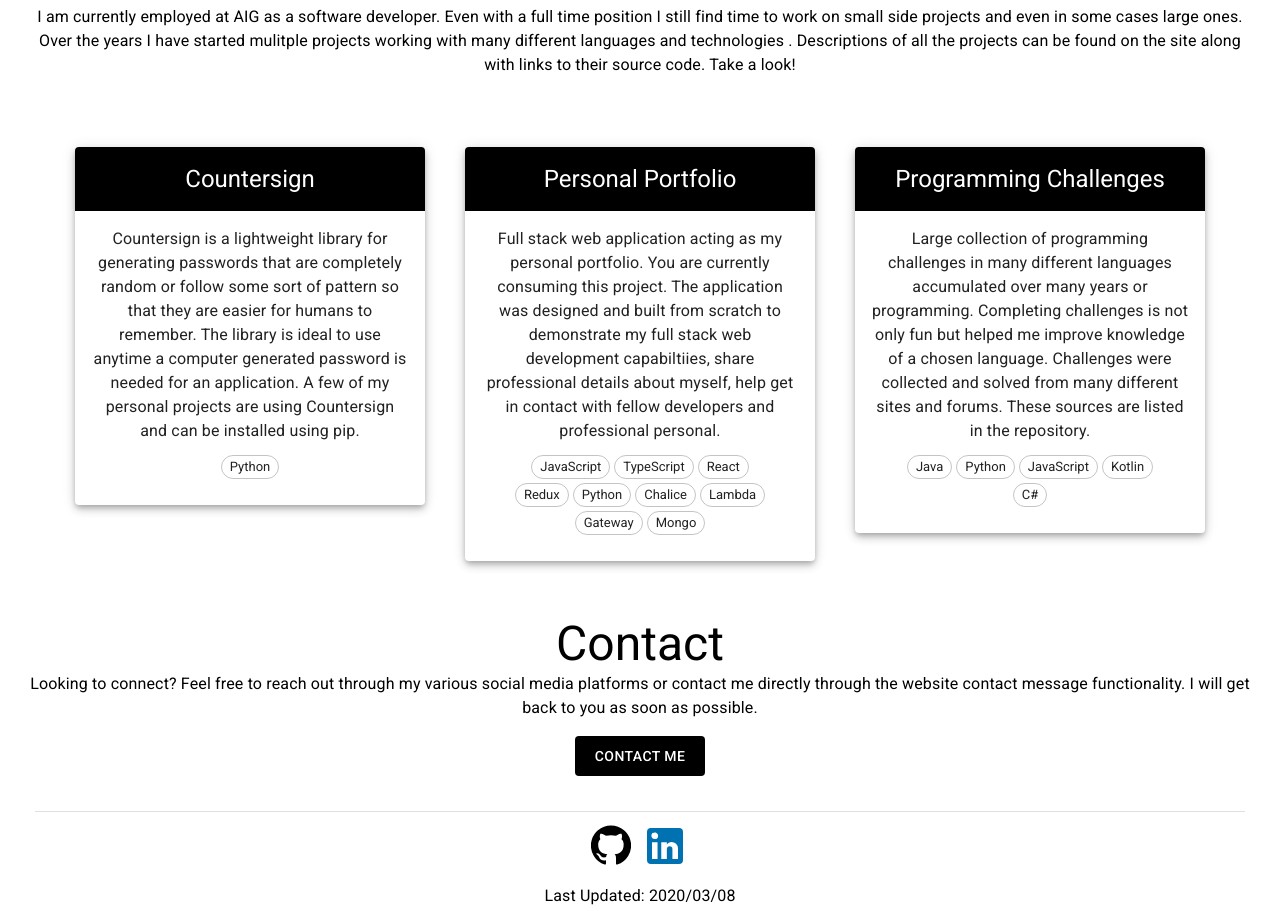
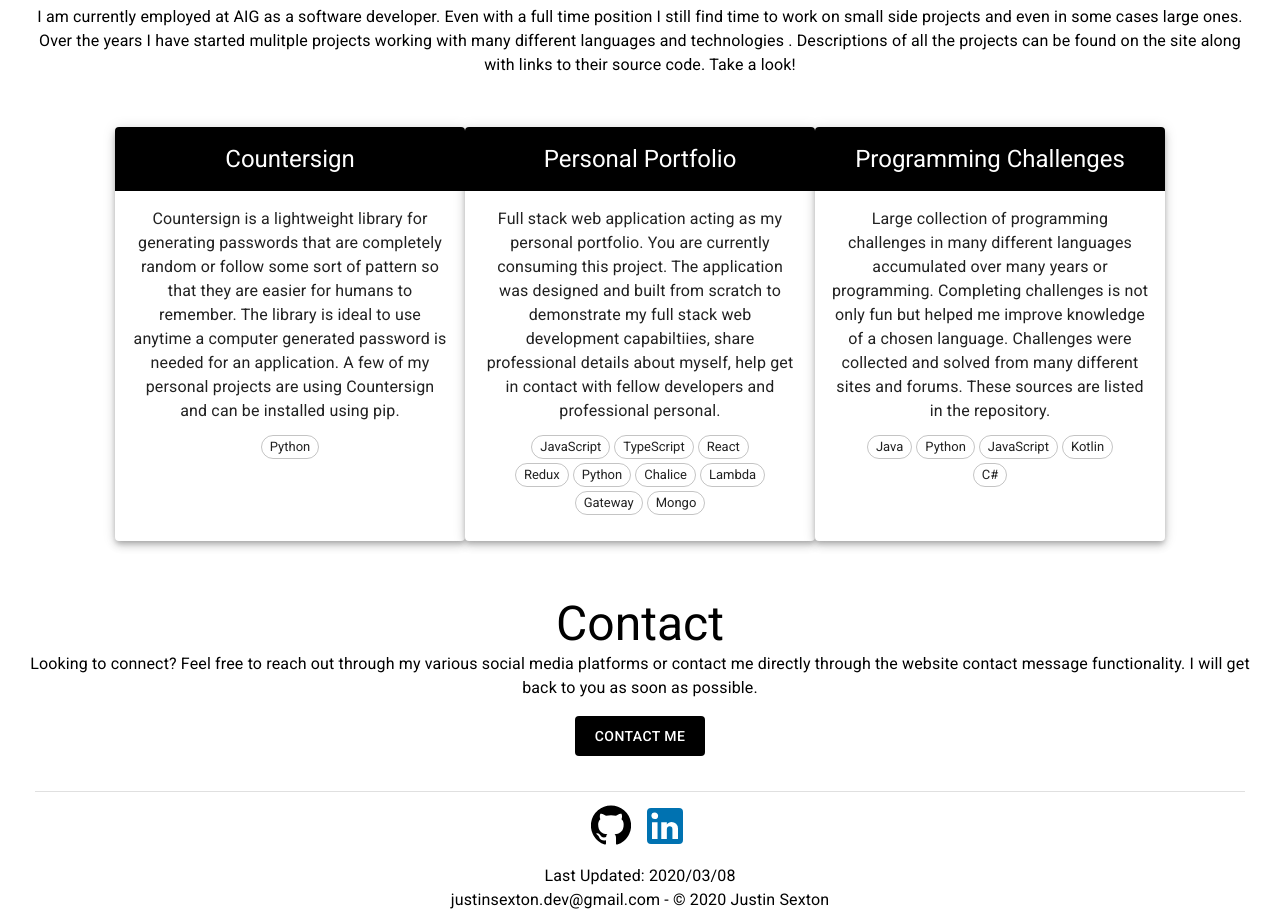
Before and after one commit to jsexton-portfolio/portfolio-website, a React (Create React App) app: page / in a window 1280 px wide. Shown: the part 1200-2111 px from the top of the page. Built offline with nearby package versions, Linux system fonts and the light colour scheme.

Commit message:
deleted grid from profile cards removed min-width from project card

```diff
--- a/src/components/Home/Home.js
+++ b/src/components/Home/Home.js
@@ -97,12 +97,12 @@ export const Home = (props) => {
         */}
         <Grid
           container
-          spacing={5}
+          spacing={0}
           justify="center"
           className={classes.projectGrid}
         >
           {projects.map((card) => (
-            <Grid key={card.title} item>
+            <>
               <ProjectSummaryCard
                 title={card.title}
                 description={card.description}
@@ -110,7 +110,7 @@ export const Home = (props) => {
                 projectLink={card.projectLink}
                 elevation={5}
               />
-            </Grid>
+            </>
           ))}
         </Grid>
       </Container>
--- a/src/components/Home/ProjectSummaryCard/style.js
+++ b/src/components/Home/ProjectSummaryCard/style.js
@@ -2,7 +2,6 @@ import { makeStyles } from '@material-ui/core/styles'
 
 export const useStyles = makeStyles((theme) => ({
   root: {
-    minWidth: 300,
     maxWidth: 350,
     marginBottom: 5
   },
```
